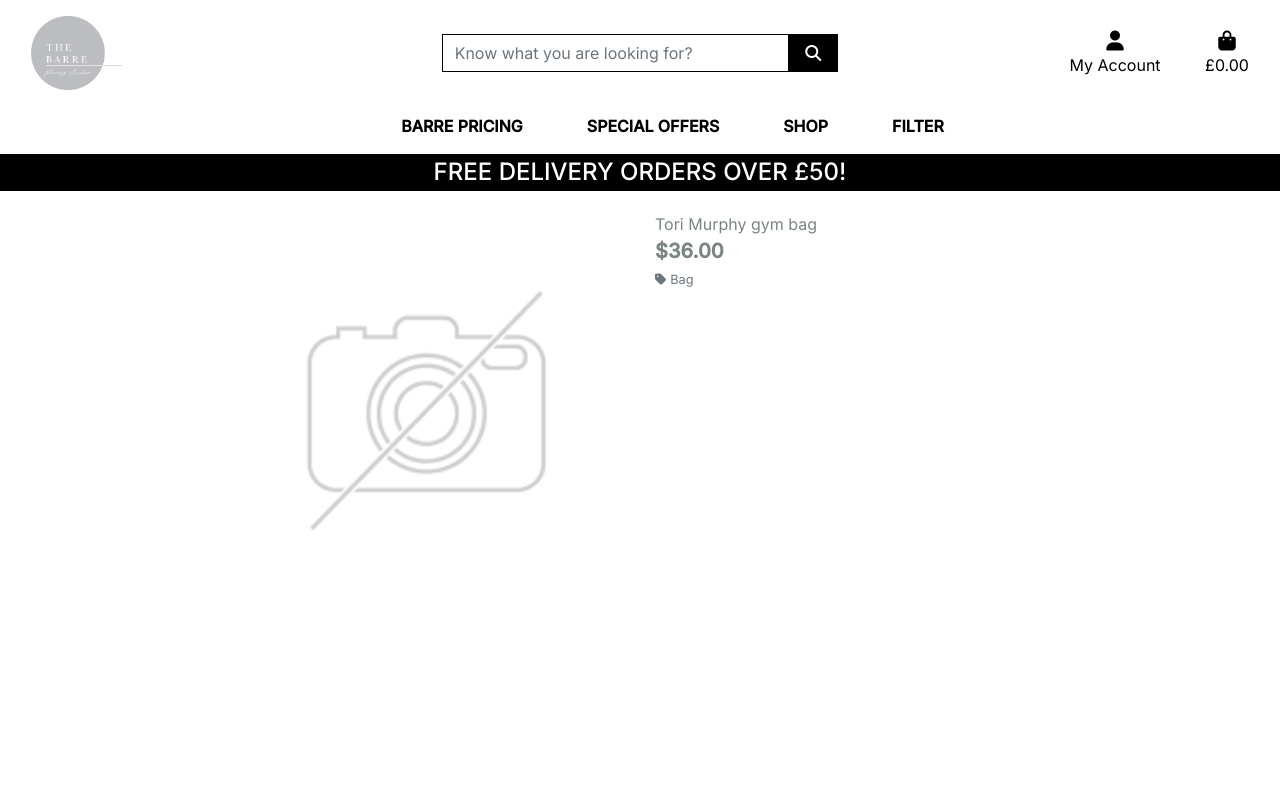
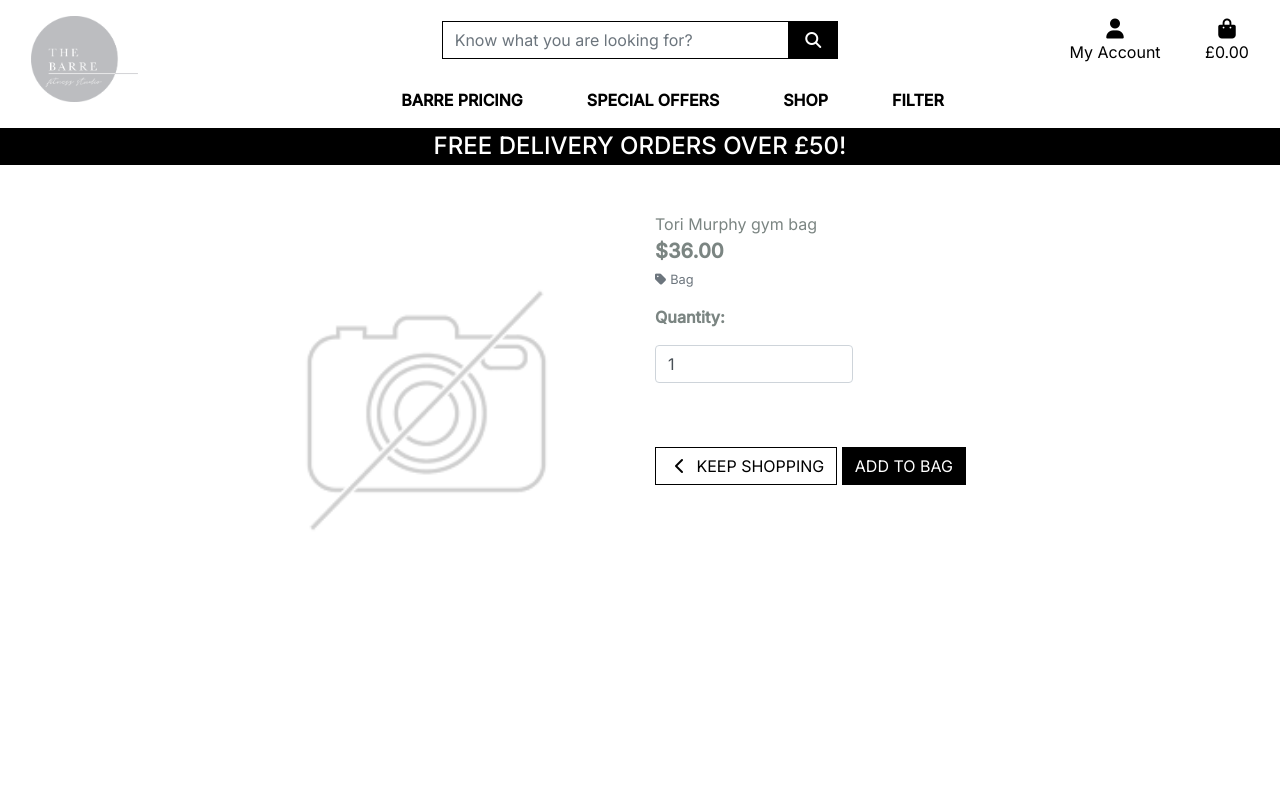
Before and after one commit to dandavies23/barre-fitness, a Django app: page /products/1 in a window 1280 px wide. Run offline with Django 3.2, Linux system fonts and the light colour scheme; data comes from the database, SQL or seed files in the repository; some libraries are stand-ins or nearby versions.

Commit message:
Add functionality for 'add to bag'

```diff
--- a/bag/urls.py
+++ b/bag/urls.py
@@ -2,5 +2,6 @@
 from . import views
 
 urlpatterns = [
-    path('', views.view_bag, name='view_bag')
+    path('', views.view_bag, name='view_bag'),
+    path('add/<item_id>/', views.add_to_bag, name='add_to_bag'),
 ]
--- a/products/templates/products/product_detail.html
+++ b/products/templates/products/product_detail.html
@@ -37,6 +37,30 @@
                             </a>
                         </p>
                     {% endif %}
+                    <form class="form" action="{% url 'add_to_bag' product.id %}" method="POST">
+                        {% csrf_token %}
+                        <div class="form-row">
+                            <div class="col-12">
+                                <p class="mt-3"><strong>Quantity:</strong></p>
+                                <div class="form-group w-50">
+                                    <div class="input-group">
+                                        <input class="form-control qty_input" type="number" name="quantity" value="1" min="1" max="99" data-item_id="{{ product.id }}" id="id_qty_{{ product.id }}">
+                                    </div>
+                                </div>
+                            </div>
+
+                            <div class="col-12">
+                                <a href="{% url 'products' %}" class="btn btn-outline-black rounded-0 mt-5">
+                                    <span class="icon">
+                                        <i class="fas fa-chevron-left"></i>
+                                    </span>
+                                    <span class="text-uppercase">Keep Shopping</span>
+                                </a>
+                                <input type="submit" class="btn btn-black rounded-0 text-uppercase mt-5" value="Add to Bag">
+                            </div>
+                            <input type="hidden" name="redirect_url" value="{{ request.path }}">
+                        </div>
+                    </form>
                 </div>
             </div>
         </div>
--- a/static/css/base.css
+++ b/static/css/base.css
@@ -22,6 +22,11 @@
     justify-content: center;
     height: 1.5rem;
     width: 1.5rem;
+}
+
+#logo{
+    z-index: 5;
+    position: absolute;
 }
 
 .logo-font {
@@ -52,6 +57,19 @@
 .btn-black {
     background: black;
     color: white;
+}
+
+.btn-outline-black {
+    background: white;
+    color: black !important; /* use important to override link colors for <a> elements */
+    border: 1px solid black;
+}
+
+.btn-outline-black:hover,
+.btn-outline-black:active,
+.btn-outline-black:focus {
+    background: black;
+    color: white !important;
 }
 
 .book-now-button:hover,
--- a/templates/base.html
+++ b/templates/base.html
@@ -42,7 +42,7 @@
   <body>
     <header class="container-fluid fixed-top">
         <div id="topnav" class="row bg-white pt-lg-2 d-none d-lg-flex">
-            <div class="col-12 col-lg-4 my-auto py-1 py-lg-0 text-center text-lg-left">
+            <div class="col-12 col-lg-4 my-auto py-1 py-lg-0 my-lg-0 text-center text-lg-left">
                 <a href="{% url 'home' %}" class="nav-link main-logo-link">
                     <img src="{{ MEDIA_URL }}barre-logo.png" width="25%" alt="Barre Fitness Studio" id="logo">
                 </a>
```
Also changed, not shown: bag/views.py (+17 -1 lines).
